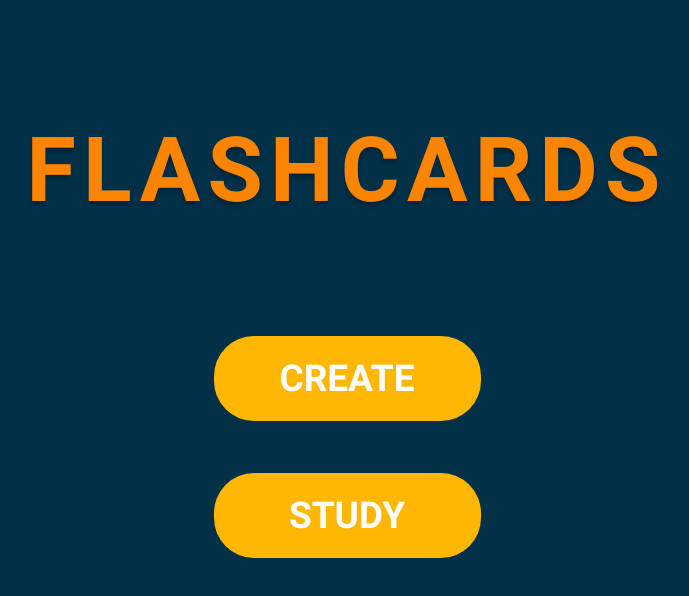
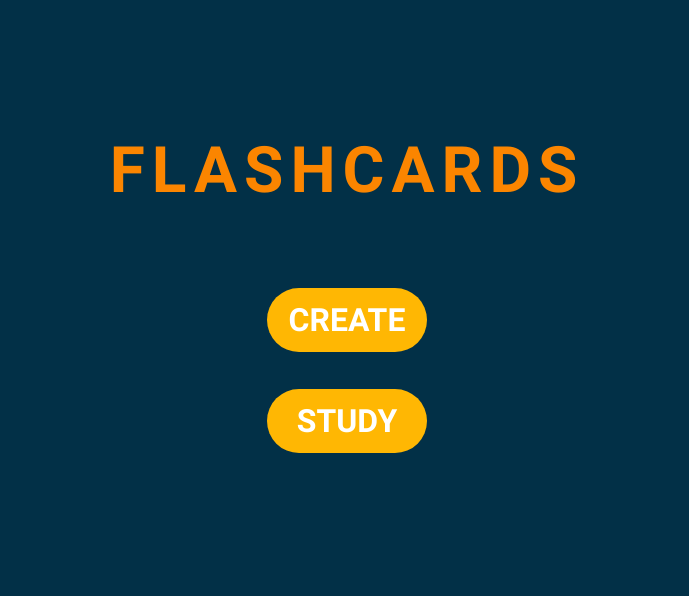
Before and after one commit to hahardee0403/flashcard_webpage, a plain HTML site: page index.html in a window 1280 px wide. Shown: the whole page, without its empty margins (293-982 px from the left). Drawn offline with Linux system fonts and the light colour scheme.

Commit message:
added grid system

```diff
--- a/index.html
+++ b/index.html
@@ -3,56 +3,14 @@
   <head>
     <meta charset="UTF-8" />
     <meta name="viewport" content="width=device-width, initial-scale=1.0" />
-    <link rel="stylesheet" href="styles/styles.css" />
+    <link rel="stylesheet" href="styles/home_page_styles.css" />
     <title>Flashcards</title>
   </head>
   <body>
-    <h1 class="title">FLASHCARDS</h1>
-    <a href="create_page.html"><button class="create_button">CREATE</button></a>
-    <a href="study_page.html"><button class="study_button">STUDY</button></a>
+    <div id="container">
+      <h1 id="title">FLASHCARDS</h1>
+      <a href="create_page.html"><button class="button" id="create_button">CREATE</button></a>
+      <a href="study_page.html"><button class="button" id="study_button">STUDY</button></a>
+    </div>
   </body>
 </html>
-
-<!--
-<!DOCTYPE html>
-<html>
-  <head>
-    <title>Basic Webpage</title>
-    <style>
-        body {
-            background-color: #f0f0f0; /* Replace with your desired background color */
-            font-family: Arial, sans-serif;
-        }
-
-        .container {
-            text-align: center;
-            padding: 50px;
-        }
-
-        h1 {
-            color: #333; /* Replace with your desired heading color */
-        }
-
-        .button {
-            background-color: #4CAF50; /* Replace with your desired button color */
-            color: white;
-            padding: 10px 20px;
-            border: none;
-            border-radius: 5px;
-            cursor: pointer;
-            margin-right: 10px;
-        }
-
-        .button-secondary {
-            background-color: #008CBA; /* Replace with your desired secondary button color */
-        }
-    </style>
-  </head>
-  <body>
-    <div class="container">
-      <h1>Welcome to My Basic Webpage</h1>
-      <button class="button">Button 1</button>
-      <button class="button button-secondary">Button 2</button>
-    </div>
-  </body>
-</html> -->
--- a/styles/create_page_styles.css
+++ b/styles/create_page_styles.css
@@ -5,10 +5,22 @@
 
 body{
     background: #023047;
-    padding: 20px 258px;
 }
+#main_con{
+    display: grid;
+    grid-template-columns: auto;
+    place-items: center;
 
-.title{
+    border: 1px solid #FB8500;
+}
+#title_con{
+    display: grid;
+    grid-template-columns: auto auto;
+    place-items: center;
+    gap: 2em;
+    /* border: 1px solid #dd1ba9; */
+}
+#title{
     color: #FB8500;
     text-shadow: 0px 4px 4px rgba(0, 0, 0, 0.25);
     font-family: Roboto;
@@ -19,8 +31,7 @@ body{
     letter-spacing: 4.96px;
     text-transform: capitalize;
 }
-
-.back_button{
+#back_button{
     width: 135px;
     height: 64px;
     flex-shrink: 0;
@@ -34,11 +45,21 @@ body{
     text-transform: uppercase;
     border: none;
     border-radius: 15px;
-    transform: scale(1);
-    transition: transform 0.3s ease;
 }
 
-.name, .subject{
+#form_con{
+    width: 100%;
+    border: 1px solid #FFF;
+}
+.input_con{
+    width: 100%;
+    display: grid;
+    grid-template-columns: 30% 70%;
+    place-items: center;
+    border: 1px solid #dd1ba9;
+}
+
+#name, #subject{
     color: #FB8500;
     font-family: Roboto;
     font-size: 37px;
@@ -56,14 +77,14 @@ body{
 }
 
 #name_input{
-    width: 701px;
+    width: 100%;
 }
 
 #subject_input{
-    width: 640px;
+    width: 100%;
 }
 
-.import_button{
+#import_button{
     width: 60px;
     height: 60px;
     flex-shrink: 0;
@@ -71,14 +92,12 @@ body{
     color: #FFF;
     border: none;
     border-radius: 100%;
-    transform: scale(1);
-    transition: transform 0.3s ease;
     font-family: Roboto;
     font-size: 41px;
     text-transform: uppercase;
 }
 
-.import_label{
+#import_label{
     color: #FFF;
     font-family: Roboto;
     font-size: 36px;
@@ -86,7 +105,7 @@ body{
     text-transform: uppercase;
 }
 
-.create_button{
+#create_button{
     width: 267px;
     height: 85px;
     flex-shrink: 0;
@@ -99,10 +118,12 @@ body{
     line-height: normal;
     border: none;
     border-radius: 40px;
+}
+
+.button{
     transform: scale(1);
     transition: transform 0.3s ease;
 }
-
-.back_button:hover, .import_button:hover, .create_button:hover{
+.button:hover{
     transform: scale(1.05);
 }
--- /dev/null
+++ b/styles/home_page_styles.css
@@ -0,0 +1,53 @@
+@font-face {
+    font-family: 'Roboto';
+    src: url('fonts/Roboto-Bold.ttf') format('truetype');
+}
+
+body{
+    background: #023047;
+    display: flex;
+    flex-direction: column;
+    align-items: center;
+}
+
+#container{
+    margin: 5% 8%;
+    height: 25em;
+    width: 40em;
+    min-width: 500px;
+    max-width: 800px;
+    min-height: 100px;
+    max-height: 400px;
+    display: grid;
+    grid-template-columns: auto;
+    grid-template-rows: auto, auto, auto;
+    place-items: center;
+    /* border: 1px solid #FB8500; */
+}
+
+#title{
+    color: #FB8500;
+    font-family: Roboto;
+    font-size: 4rem;
+    font-style: normal;
+    letter-spacing: 7px;
+    text-transform: uppercase;
+}
+
+.button{
+    width: 5em;
+    height: 2em;
+    background-color: #FFB703;
+    color: #FFF;
+    font-family: Roboto;
+    font-size: 2rem;
+    font-style: normal;
+    border: none;
+    border-radius: 40px;
+    transform: scale(1);
+    transition: transform 0.3s ease;
+}
+
+.button:hover{
+    transform: scale(1.05);
+}
--- a/styles/styles.css
+++ /dev/null
@@ -1,61 +0,0 @@
-@font-face {
-    font-family: 'Roboto';
-    src: url('fonts/Roboto-Bold.ttf') format('truetype');
-}
-
-body{
-    background: #023047;
-    display: flex;
-    padding: 50px 402px;
-    flex-direction: column;
-    align-items: center;
-    gap: 52px;
-}
-
-.title{
-    color: #FB8500;
-    text-shadow: 0px 4px 4px rgba(0, 0, 0, 0.25);
-    font-family: Roboto;
-    font-size: 90px;
-    font-style: normal;
-    font-weight: 720;
-    line-height: normal;
-    letter-spacing: 7.2px;
-    text-transform: uppercase;
-}
-
-.create_button{
-    width: 267px;
-    height: 85px;
-    background-color: #FFB703;
-    color: #FFF;
-    font-family: Roboto;
-    font-size: 37px;
-    font-style: normal;
-    font-weight: 900;
-    line-height: normal;
-    border: none;
-    border-radius: 40px;
-    transform: scale(1);
-    transition: transform 0.3s ease;
-}
-
-.study_button{
-    width: 267px;
-    height: 85px;
-    background-color: #FFB703;
-    color: #FFF;
-    font-family: Roboto;
-    font-size: 37px;
-    font-style: normal;
-    font-weight: 900;
-    line-height: normal;
-    border: none;
-    border-radius: 40px;
-    transform: scale(1);
-    transition: transform 0.3s ease;
-}
-
-.create_button:hover, .study_button:hover {
-    transform: scale(1.05);
-}
```
Also changed, not shown: create_page.html (+23 -13 lines), test.html (+37 -35 lines).
